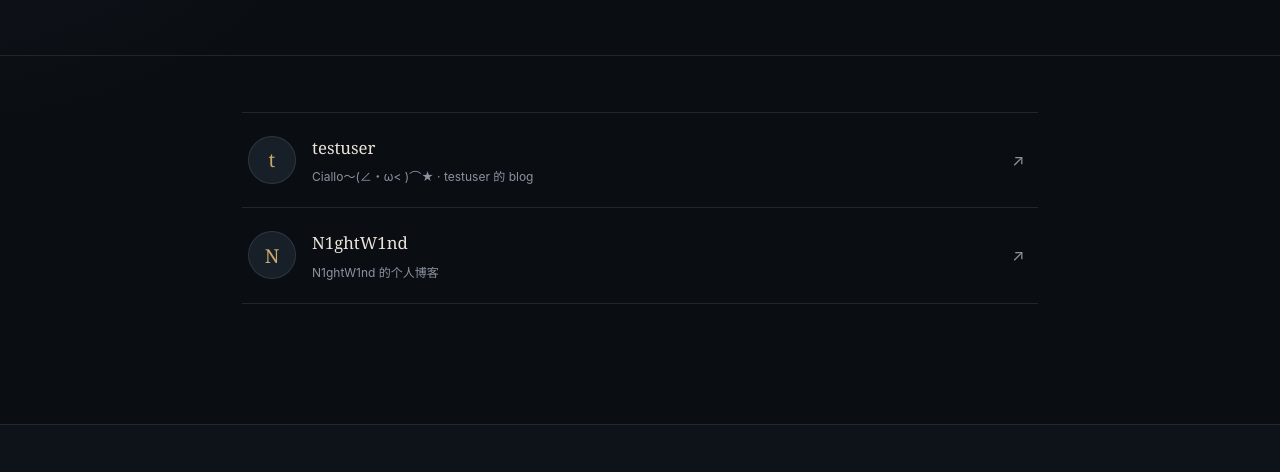
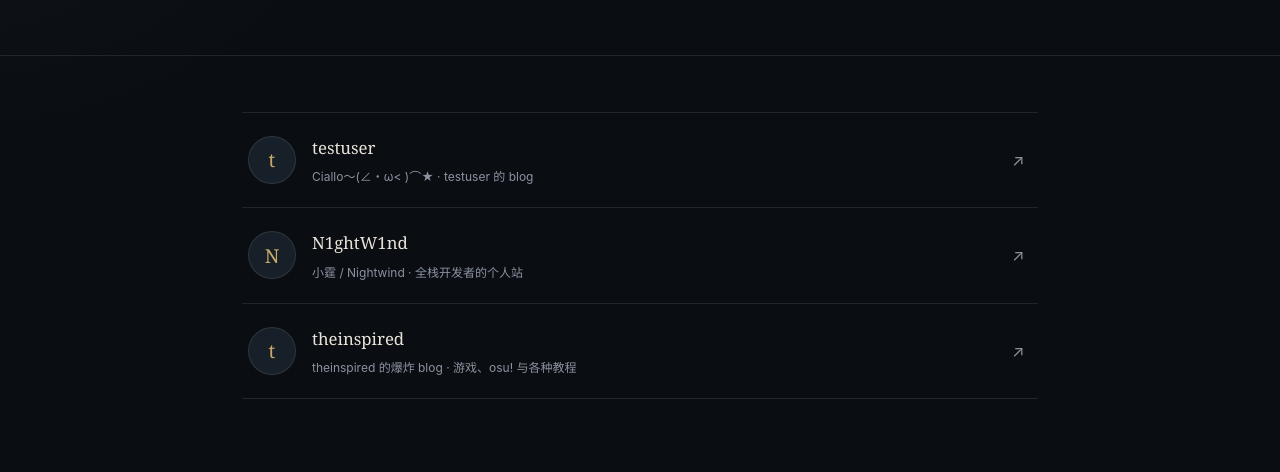
Before and after one commit to Moanjinhuan/Moanjinhuan.github.io, a plain HTML site: page links/index.html in a window 1280 px wide. Shown: the part 328-800 px from the top of the page. Drawn offline with Linux system fonts and the light colour scheme; a web font is replaced by a local one.

Commit message:
Site updated: 2026-11-15 23:10:21

```diff
--- a/atom.xml
+++ b/atom.xml
@@ -134,7 +134,7 @@
 <h2 id="2-创建-GitHub-Pages-仓库"><a href="#2-创建-GitHub-Pages-仓库" class="headerlink" title="2. 创建 GitHub Pages 仓库"></a>2. 创建 GitHub Pages 仓库</h2><blockquote>
 <h4 id="在-GitHub-新建仓库，名字必须是-你的用户名-github-io（例如-Moanjinhuan-github-io），设为-Public。"><a href="#在-GitHub-新建仓库，名字必须是-你的用户名-github-io（例如-Moanjinhuan-github-io），设为-Public。" class="headerlink" title="在 GitHub 新建仓库，名字必须是 你的用户名.github.io（例如 Moanjinhuan.github.io），设为 Public。"></a>在 GitHub 新建仓库，名字必须是 你的用户名.github.io（例如 Moanjinhuan.github.io），设为 Public。</h4></blockquote>
 <h2 id="3-连接本地与远程（九九八十一难开始）"><a href="#3-连接本地与远程（九九八十一难开始）" class="headerlink" title="3. 连接本地与远程（九九八十一难开始）"></a>3. 连接本地与远程（九九八十一难开始）</h2><blockquote>
-<h4 id="❌-遇到的坑一（SSH-连接被拒）："><a href="#❌-遇到的坑一（SSH-连接被拒）：" class="headerlink" title="❌ 遇到的坑一（SSH 连接被拒）："></a>❌ 遇到的坑一（SSH 连接被拒）：</h4><p>使用 git clone <a href="mailto:&#x67;&#x69;&#x74;&#64;&#x67;&#105;&#x74;&#104;&#x75;&#98;&#46;&#x63;&#111;&#109;">git@github.com</a>:… 报错 Connection refused。<br>✅ 解决办法： 改用 HTTPS 协议。</p>
+<h4 id="❌-遇到的坑一（SSH-连接被拒）："><a href="#❌-遇到的坑一（SSH-连接被拒）：" class="headerlink" title="❌ 遇到的坑一（SSH 连接被拒）："></a>❌ 遇到的坑一（SSH 连接被拒）：</h4><p>使用 git clone <a href="mailto:&#103;&#x69;&#116;&#x40;&#x67;&#x69;&#x74;&#x68;&#x75;&#98;&#46;&#99;&#111;&#109;">git@github.com</a>:… 报错 Connection refused。<br>✅ 解决办法： 改用 HTTPS 协议。</p>
 </blockquote>
 <figure class="highlight plaintext"><table><tr><td class="code"><pre><span class="line">git clone https://github.com/Moanjinhuan/Moanjinhuan.github.io.git</span><br></pre></td></tr></table></figure>
 
--- a/links/index.html
+++ b/links/index.html
@@ -203,13 +203,24 @@
         <span class="link-card__arrow" aria-hidden="true">↗</span>
       </a>
 
-      <a class="link-card" href="https://blog.n1ghtw1nd.com/" target="_blank" rel="noopener">
+      <a class="link-card" href="https://www.n1ghtw1nd.com/" target="_blank" rel="noopener">
         <span class="link-card__avatar">
           N
         </span>
         <span class="link-card__body">
           <span class="link-card__name">N1ghtW1nd</span>
-          <span class="link-card__desc">N1ghtW1nd 的个人博客</span>
+          <span class="link-card__desc">小霆 / Nightwind · 全栈开发者的个人站</span>
+        </span>
+        <span class="link-card__arrow" aria-hidden="true">↗</span>
+      </a>
+
+      <a class="link-card" href="https://theinspired.top/" target="_blank" rel="noopener">
+        <span class="link-card__avatar">
+          t
+        </span>
+        <span class="link-card__body">
+          <span class="link-card__name">theinspired</span>
+          <span class="link-card__desc">theinspired 的爆炸 blog · 游戏、osu! 与各种教程</span>
         </span>
         <span class="link-card__arrow" aria-hidden="true">↗</span>
       </a>
```
Also changed, not shown: 2026/09/10/First/index.html (+1 -1 lines), sitemap.xml (+15 -15 lines).
